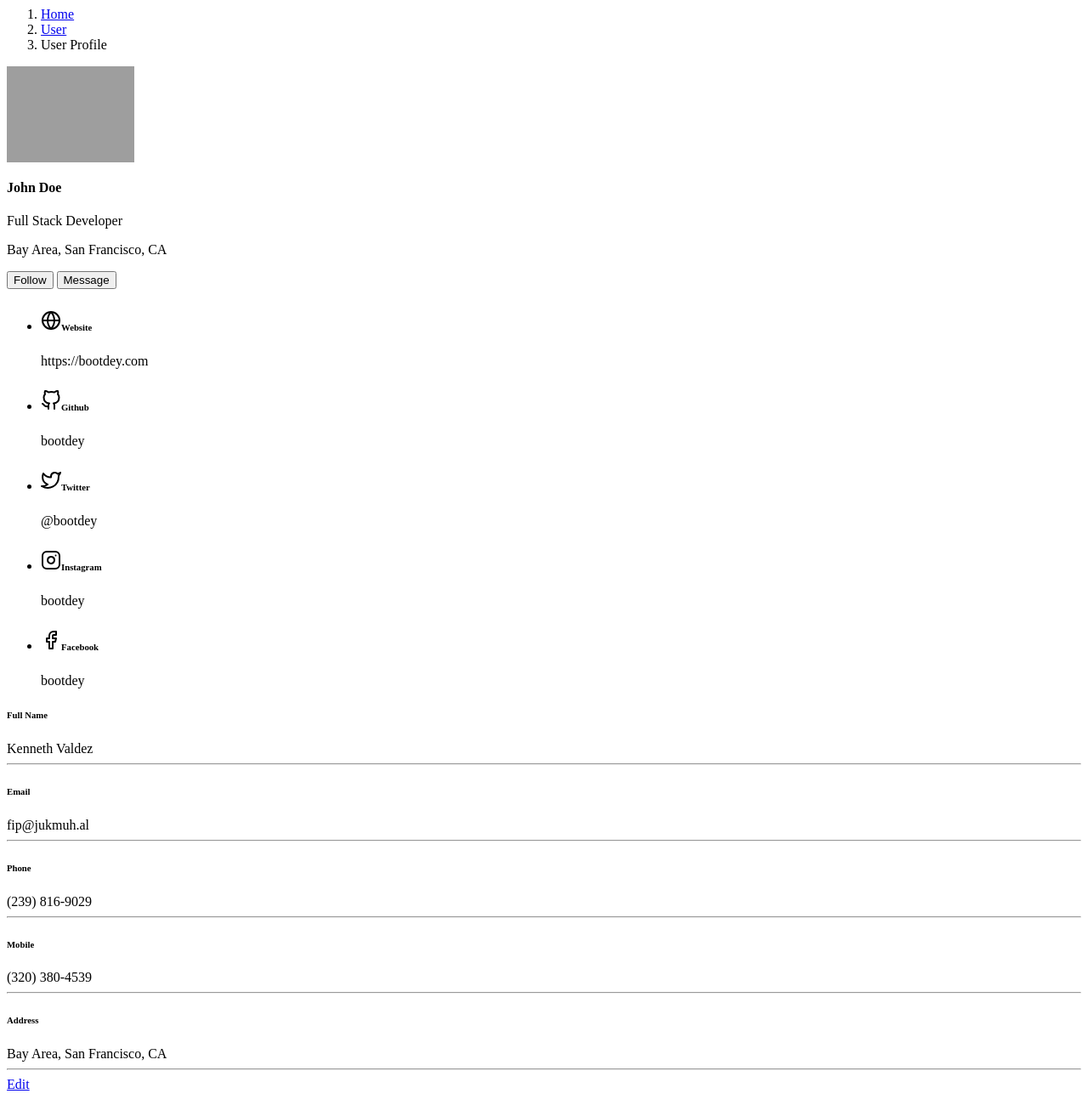
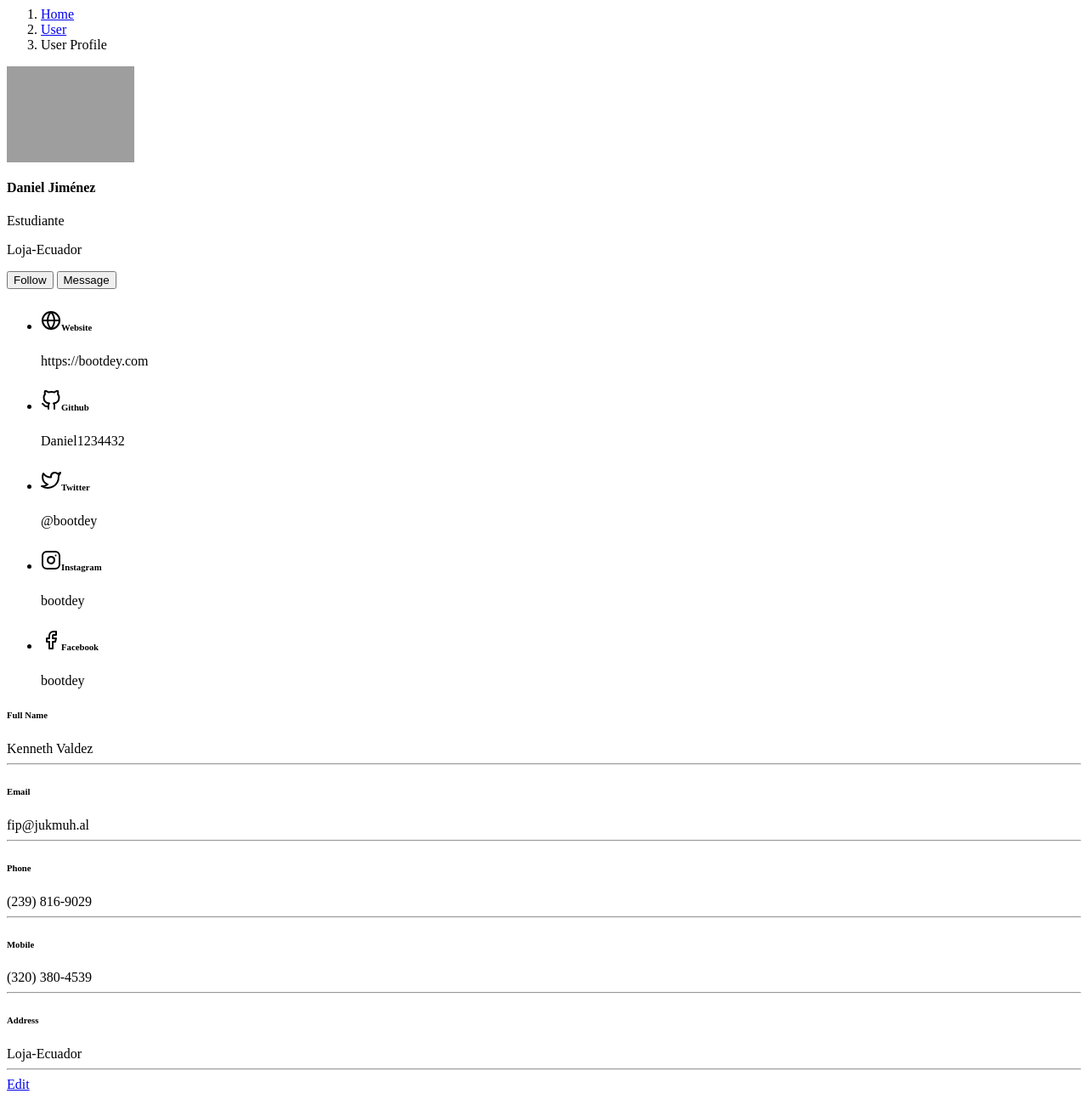
Before and after one commit to ProgamacionWebUIDEL/ClasesIntroductoriasDaniel, a plain HTML site: page index.html in a window 1280 px wide. Shown: the top 1300 px of the page at 85% size. Drawn offline with Linux system fonts and the light colour scheme; grey boxes are pictures that could not be loaded.

Commit message:
Add files via upload

```diff
--- a/index.html
+++ b/index.html
@@ -23,9 +23,9 @@
                           <div class="d-flex flex-column align-items-center text-center">
                             <img src="https://bootdey.com/img/Content/avatar/avatar7.png" alt="Admin" class="rounded-circle" width="150">
                             <div class="mt-3">
-                              <h4>John Doe</h4>
-                              <p class="text-secondary mb-1">Full Stack Developer</p>
-                              <p class="text-muted font-size-sm">Bay Area, San Francisco, CA</p>
+                              <h4>Daniel Jiménez</h4>
+                              <p class="text-secondary mb-1">Estudiante</p>
+                              <p class="text-muted font-size-sm">Loja-Ecuador</p>
                               <button class="btn btn-primary">Follow</button>
                               <button class="btn btn-outline-primary">Message</button>
                             </div>
@@ -40,7 +40,7 @@
                           </li>
                           <li class="list-group-item d-flex justify-content-between align-items-center flex-wrap">
                             <h6 class="mb-0"><svg xmlns="http://www.w3.org/2000/svg" width="24" height="24" viewBox="0 0 24 24" fill="none" stroke="currentColor" stroke-width="2" stroke-linecap="round" stroke-linejoin="round" class="feather feather-github mr-2 icon-inline"><path d="M9 19c-5 1.5-5-2.5-7-3m14 6v-3.87a3.37 3.37 0 0 0-.94-2.61c3.14-.35 6.44-1.54 6.44-7A5.44 5.44 0 0 0 20 4.77 5.07 5.07 0 0 0 19.91 1S18.73.65 16 2.48a13.38 13.38 0 0 0-7 0C6.27.65 5.09 1 5.09 1A5.07 5.07 0 0 0 5 4.77a5.44 5.44 0 0 0-1.5 3.78c0 5.42 3.3 6.61 6.44 7A3.37 3.37 0 0 0 9 18.13V22"></path></svg>Github</h6>
-                            <span class="text-secondary">bootdey</span>
+                            <span class="text-secondary">Daniel1234432</span>
                           </li>
                           <li class="list-group-item d-flex justify-content-between align-items-center flex-wrap">
                             <h6 class="mb-0"><svg xmlns="http://www.w3.org/2000/svg" width="24" height="24" viewBox="0 0 24 24" fill="none" stroke="currentColor" stroke-width="2" stroke-linecap="round" stroke-linejoin="round" class="feather feather-twitter mr-2 icon-inline text-info"><path d="M23 3a10.9 10.9 0 0 1-3.14 1.53 4.48 4.48 0 0 0-7.86 3v1A10.66 10.66 0 0 1 3 4s-4 9 5 13a11.64 11.64 0 0 1-7 2c9 5 20 0 20-11.5a4.5 4.5 0 0 0-.08-.83A7.72 7.72 0 0 0 23 3z"></path></svg>Twitter</h6>
@@ -101,7 +101,7 @@
                               <h6 class="mb-0">Address</h6>
                             </div>
                             <div class="col-sm-9 text-secondary">
-                              Bay Area, San Francisco, CA
+                              Loja-Ecuador
                             </div>
                           </div>
                           <hr>
```
